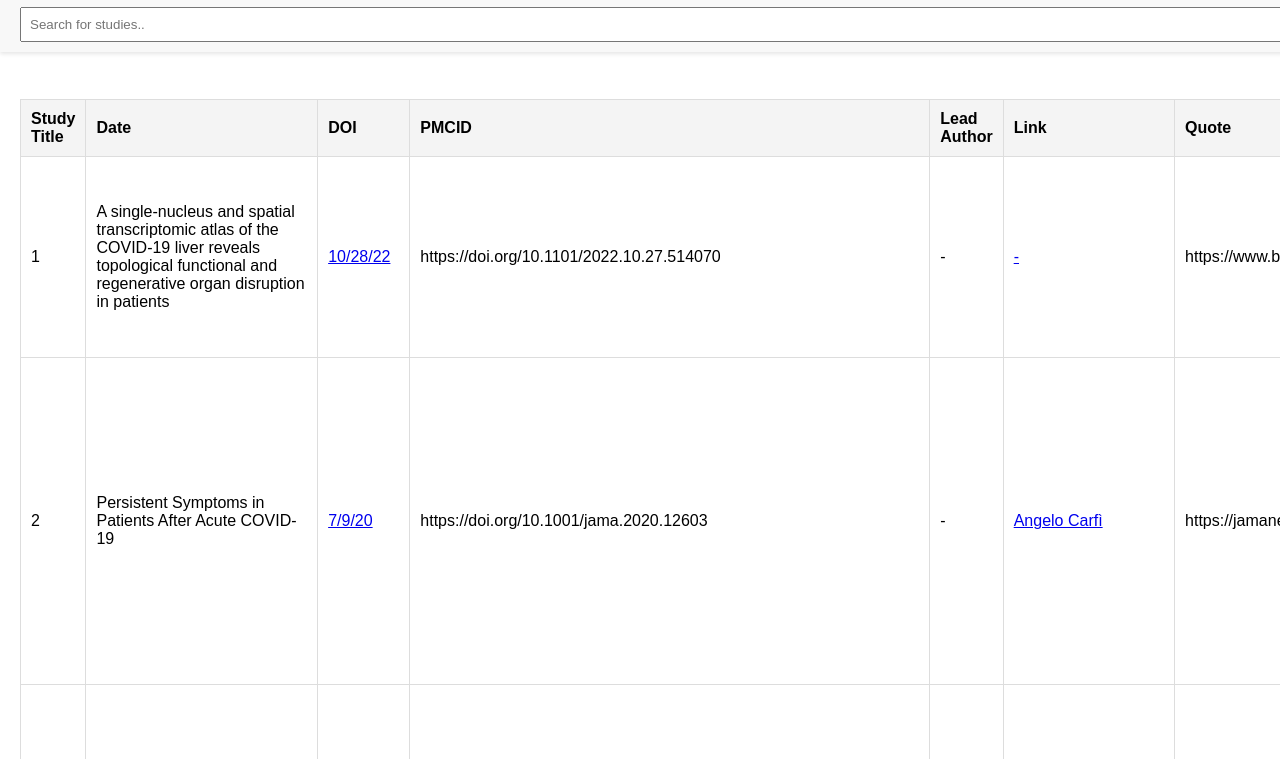
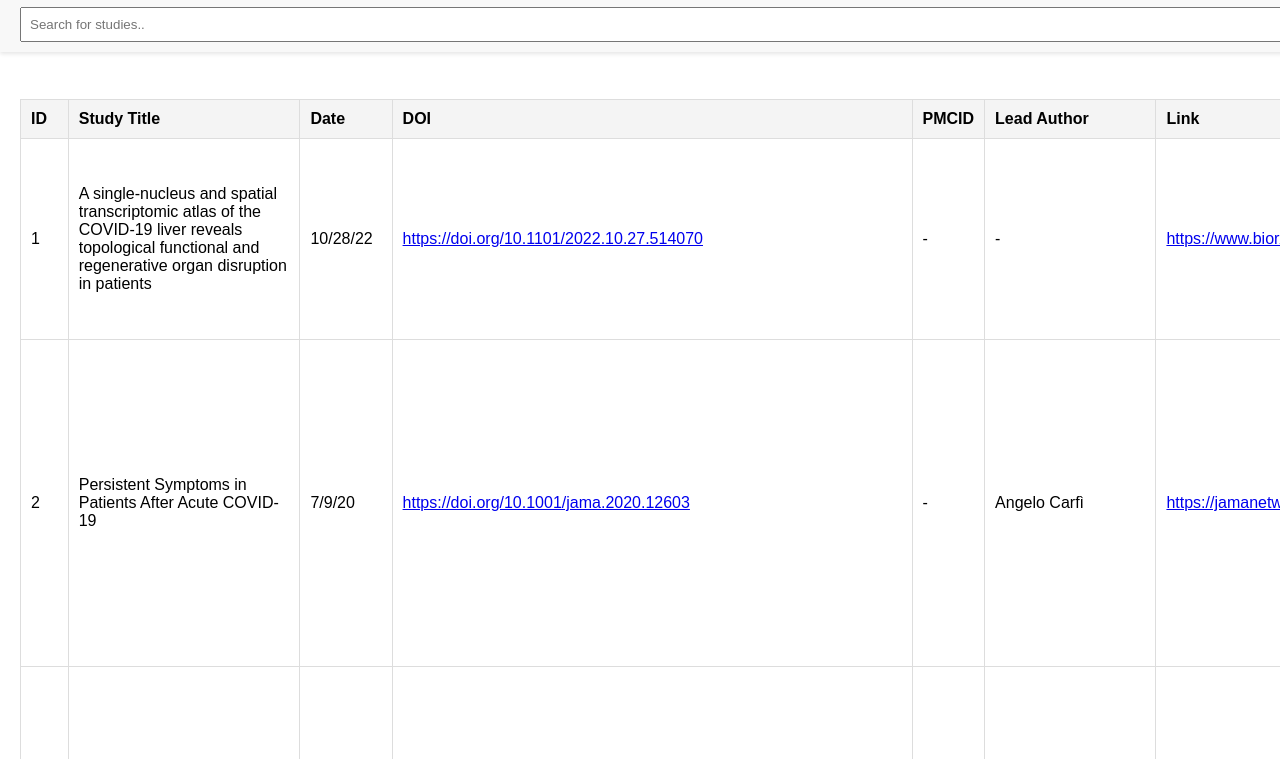
Before and after one commit to tobiasgrossmann/sars, a plain HTML site: page index.html in a window 1280 px wide. Shown: the part 41-800 px from the top of the page. Drawn offline with Linux system fonts and the light colour scheme.

Commit message:
added ID

```diff
--- a/index.html
+++ b/index.html
@@ -63,6 +63,7 @@
     <table id="studiesTable">
       <thead>
         <tr>
+          <th>ID</th>
           <th>Study Title</th>
           <th>Date</th>
           <th>DOI</th>
@@ -92,7 +93,7 @@
             cols.forEach((col, index) => {
               const td = document.createElement('td');
 
-              if (index === 2 || index === 5) { // Assuming the DOI and Link are in the 3rd and 6th columns
+              if (index === 3 || index === 6) { // Assuming the DOI and Link are in the 4th and 7th columns now
                 const a = document.createElement('a');
                 a.href = col;
                 a.target = "_blank";
```
